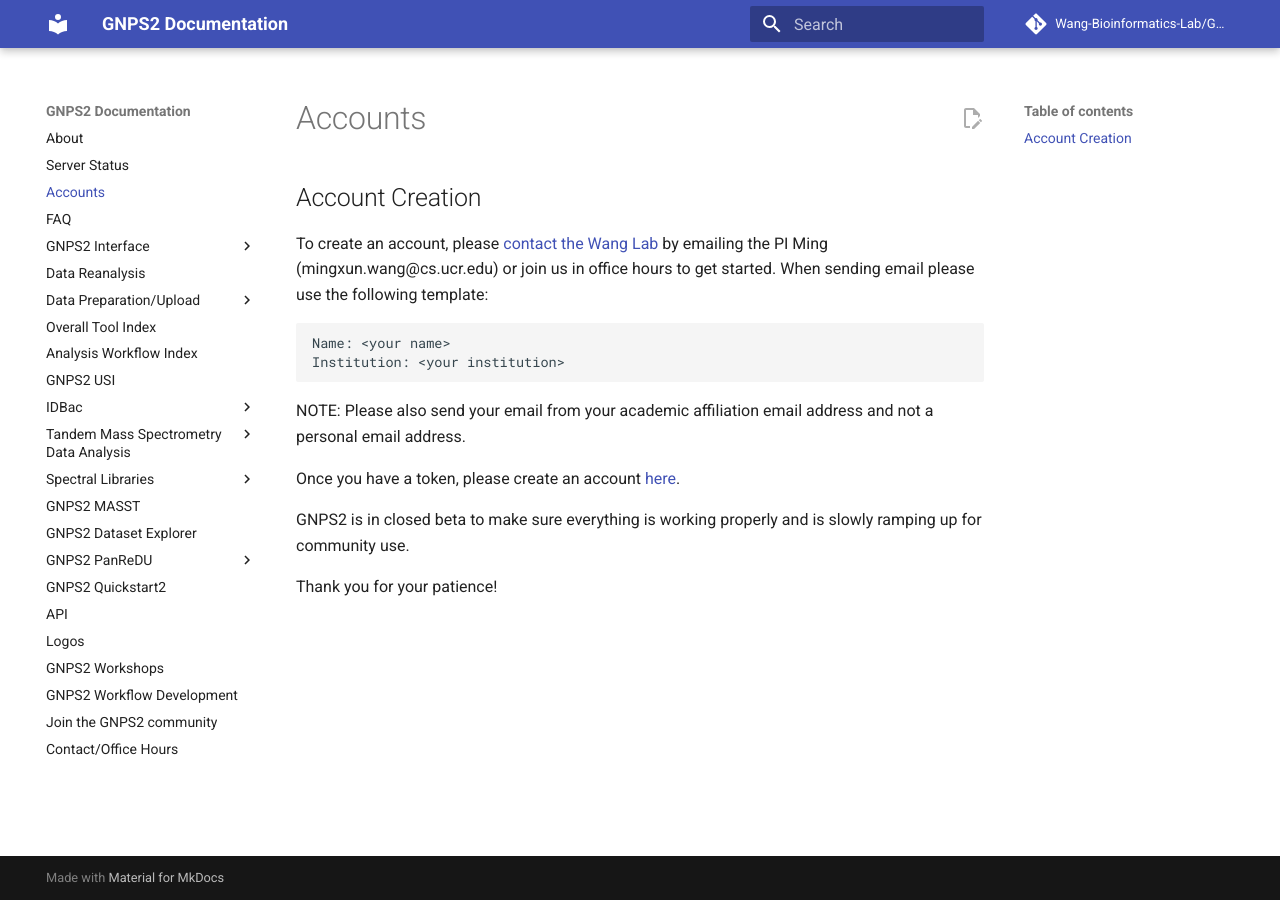
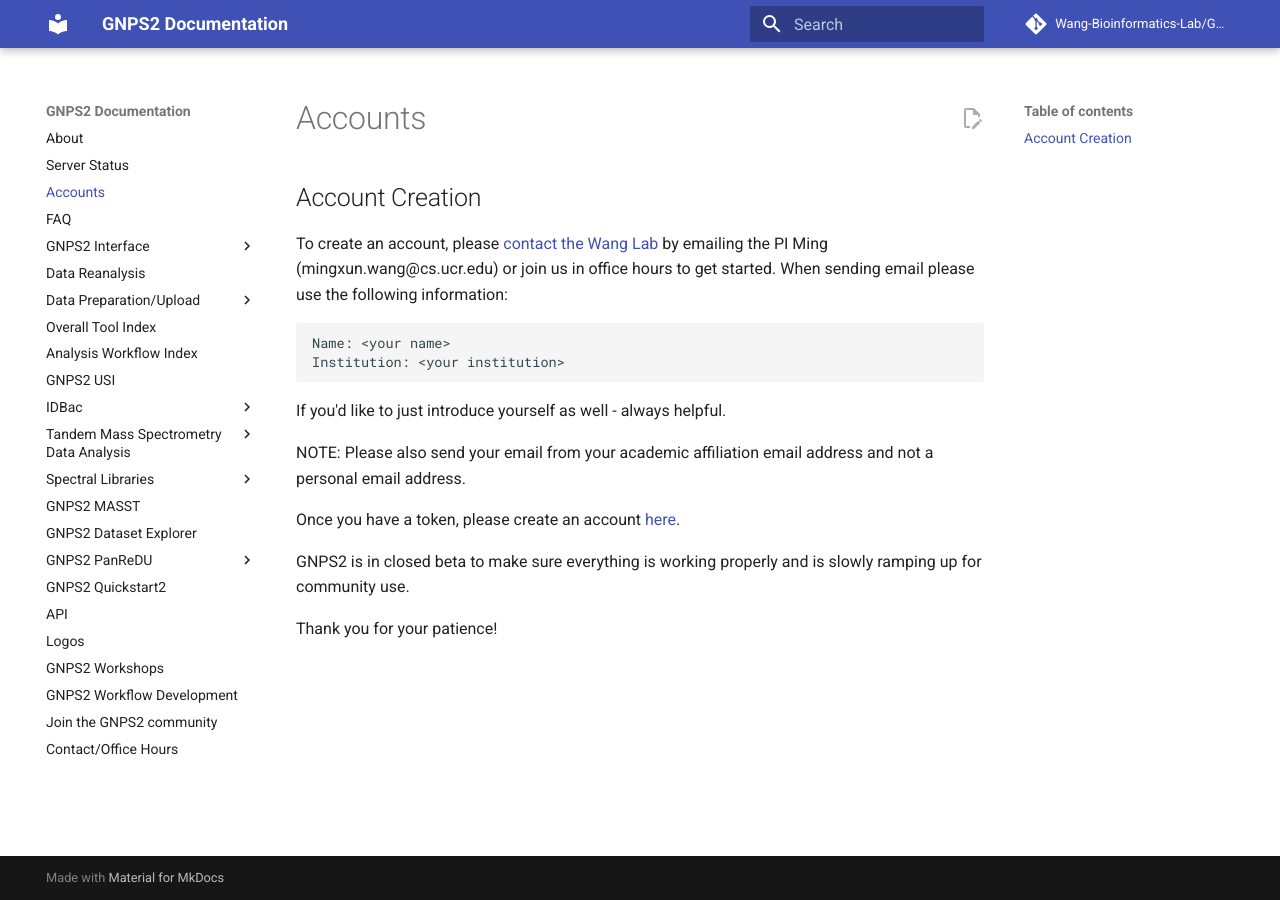
Before and after one commit to Wang-Bioinformatics-Lab/GNPS2_Documentation, an MkDocs documentation site: the page built from docs/accounts.md, in a window 1280 px wide. Built offline with MkDocs 1.6.1 and Material for MkDocs 9.7.7, drawn with Linux system fonts in a browser that asks for light colours; comment, search, counter and statistics services are not loaded.

Commit message:
Update accounts.md

````diff
--- a/docs/accounts.md
+++ b/docs/accounts.md
@@ -1,11 +1,13 @@
 ## Account Creation
 
-To create an account, please [contact the Wang Lab](contact.md) by emailing the PI Ming (mingxun.wang@cs.ucr.edu) or join us in office hours to get started. When sending email please use the following template:
+To create an account, please [contact the Wang Lab](contact.md) by emailing the PI Ming (mingxun.wang@cs.ucr.edu) or join us in office hours to get started. When sending email please use the following information:
 
 ```
 Name: <your name>
 Institution: <your institution>
 ```
+
+If you'd like to just introduce yourself as well - always helpful.
 
 NOTE: Please also send your email from your academic affiliation email address and not a personal email address.
 
````
